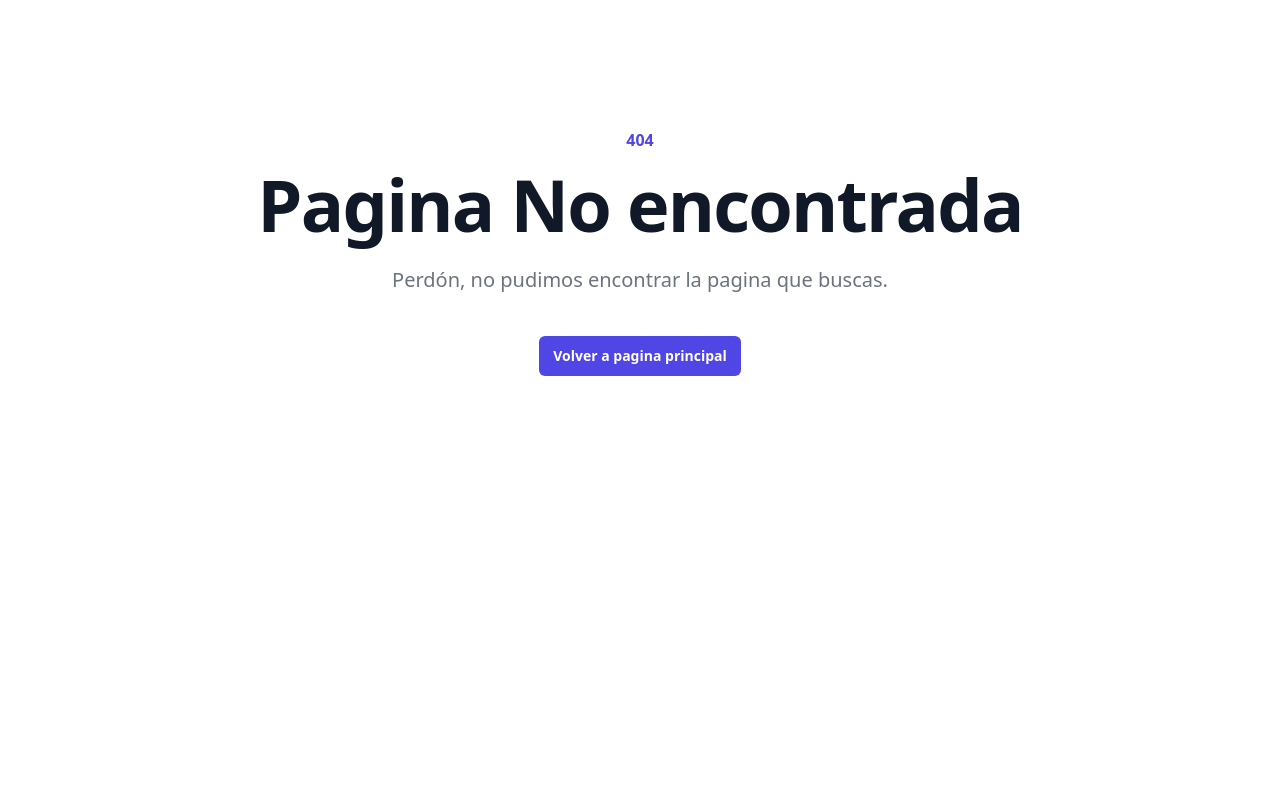
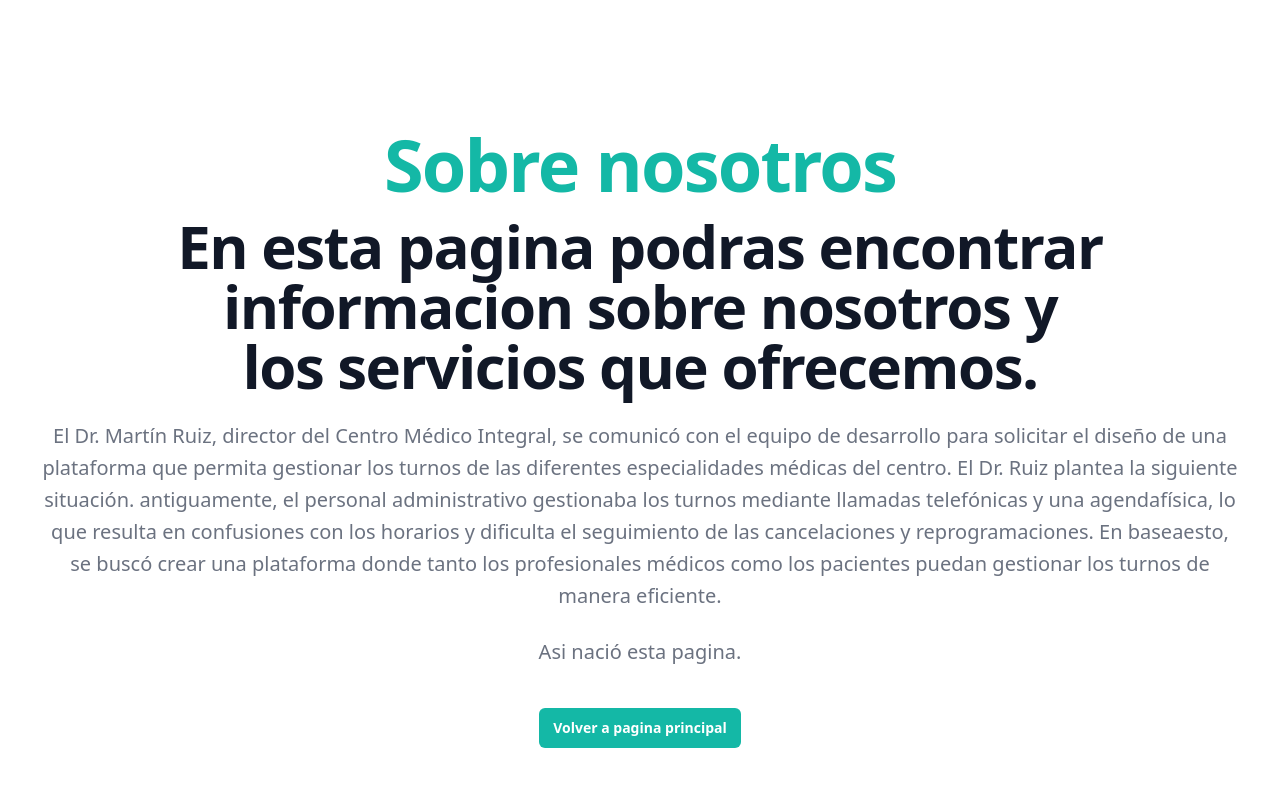
Before and after one commit to DySHITal/Frontend_React_turnos_medicos, a React (Vite) app in the folder alfa-project/: page /about in a window 1280 px wide. Before the commit this address had no page. Shown: the top 786 px of the page. Built offline with nearby package versions, Linux system fonts and the light colour scheme.

Commit message:
pag about y pag not found updated

```diff
--- a/alfa-project/src/routes/AppRouter.jsx
+++ b/alfa-project/src/routes/AppRouter.jsx
@@ -15,6 +15,7 @@ import TurnosList from "../views/TurnosList";
 import Calendar from "../views/CalendarProfesional";
 import EditarDisponibilidad from "../views/EditarDisponibilidad";
 import NotFound from "../views/NotFound";
+import About from "../views/About";
 
 
 
@@ -112,6 +113,10 @@ const AppRouter = createBrowserRouter([
             path: "*",
             element: <NotFound/>,
         },
+        {
+          path: "/about",
+          element: <About/>,
+      },
       ],
   },
 
--- /dev/null
+++ b/alfa-project/src/views/About.jsx
@@ -0,0 +1,38 @@
+import { useAuth } from '../contexts/AuthContext';
+
+function About() {
+    const { userType } = useAuth("state");
+
+    return (
+        <>
+<main className="grid min-h-full place-items-center bg-white px-6 py-24 sm:py-32 lg:px-8">
+  <div className="text-center">
+    <h2 className="text-5xl font-bold tracking-tight text-balance text-teal-500 sm:text-7xl">Sobre nosotros</h2>
+    <h1 className="mt-4 text-5xl font-semibold tracking-tight text-balance text-gray-900 sm:text-6xl">En esta pagina podras encontrar informacion sobre nosotros y los servicios que ofrecemos.</h1>
+    <p className="mt-6 text-lg font-medium text-pretty text-gray-500 sm:text-xl/8">
+
+            El Dr. Martín Ruiz, director del Centro Médico Integral, se comunicó con el equipo de
+        desarrollo para solicitar el diseño de una plataforma que permita gestionar los turnos de las
+        diferentes especialidades médicas del centro. El Dr. Ruiz plantea la siguiente situación.
+        antiguamente, el personal administrativo gestionaba los turnos mediante llamadas telefónicas
+        y una agendafísica, lo que resulta en confusiones con los horarios y dificulta el seguimiento
+        de las cancelaciones y reprogramaciones.
+        En baseaesto, se buscó crear una plataforma donde tanto los profesionales médicos como
+        los pacientes puedan gestionar los turnos de manera eficiente.
+
+    </p>
+    <p className="mt-6 text-lg font-medium text-pretty text-gray-500 sm:text-xl/8">
+    Asi nació esta pagina.
+    </p>
+    <div className="mt-10 flex items-center justify-center gap-x-6">
+      <a href={userType === "profesional" ? "/dashboard-profesional" : "/"} className="rounded-md bg-teal-500 px-3.5 py-2.5 text-sm font-semibold text-white shadow-xs hover:bg-indigo-500 focus-visible:outline-2 focus-visible:outline-offset-2 focus-visible:outline-indigo-600">Volver a pagina principal</a>
+
+
+    </div>
+  </div>
+</main>
+ </>
+);
+}
+
+export default About;
--- a/alfa-project/src/views/NotFound.jsx
+++ b/alfa-project/src/views/NotFound.jsx
@@ -7,11 +7,11 @@ function NotFound() {
         <>
 <main className="grid min-h-full place-items-center bg-white px-6 py-24 sm:py-32 lg:px-8">
   <div className="text-center">
-    <p className="text-base font-semibold text-indigo-600">404</p>
+    <p className="text-base font-semibold text-teal-500">404</p>
     <h1 className="mt-4 text-5xl font-semibold tracking-tight text-balance text-gray-900 sm:text-7xl">Pagina No encontrada</h1>
     <p className="mt-6 text-lg font-medium text-pretty text-gray-500 sm:text-xl/8">Perdón, no pudimos encontrar la pagina que buscas.</p>
     <div className="mt-10 flex items-center justify-center gap-x-6">
-      <a href={userType === "profesional" ? "/dashboard-profesional" : "/"} className="rounded-md bg-indigo-600 px-3.5 py-2.5 text-sm font-semibold text-white shadow-xs hover:bg-indigo-500 focus-visible:outline-2 focus-visible:outline-offset-2 focus-visible:outline-indigo-600">Volver a pagina principal</a>
+      <a href={userType === "profesional" ? "/dashboard-profesional" : "/"} className="rounded-md bg-teal-500 px-3.5 py-2.5 text-sm font-semibold text-white shadow-xs hover:bg-indigo-500 focus-visible:outline-2 focus-visible:outline-offset-2 focus-visible:outline-indigo-600">Volver a pagina principal</a>
 
 
     </div>
--- a/alfa-project/src/views/components/Navbar.jsx
+++ b/alfa-project/src/views/components/Navbar.jsx
@@ -26,7 +26,7 @@ function Navbar() {
               </a>
             </li>
             <li>
-              <a href="#contact" className="hover:underline">Contacto</a>
+              <a href="/about" className="hover:underline">Sobre Nosotros</a>
             </li>
             <li>
             <div className="bg-teal-200 text-blue-600 px-4 py-2 rounded-md hover:bg-blue-500 hover:text-white">
```
